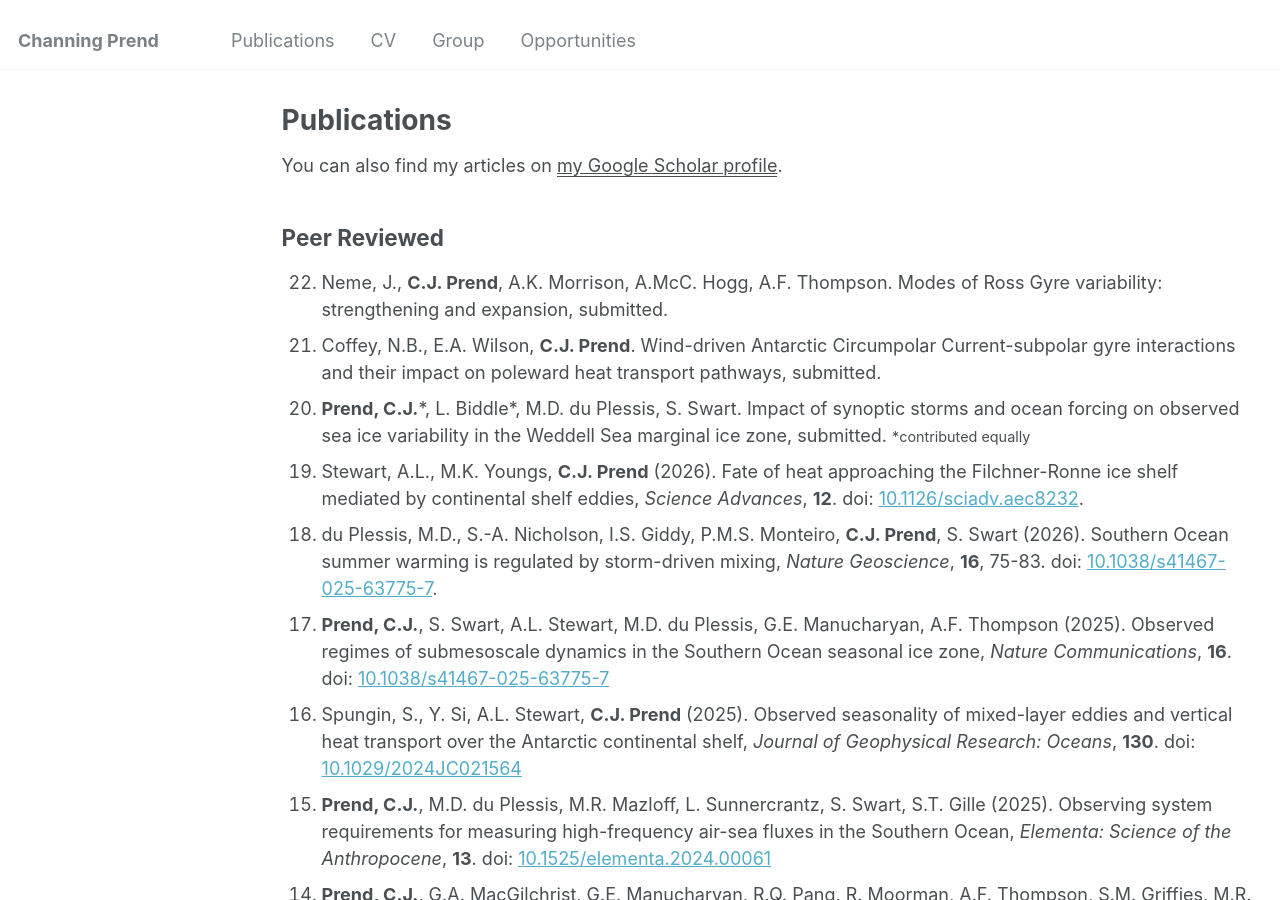
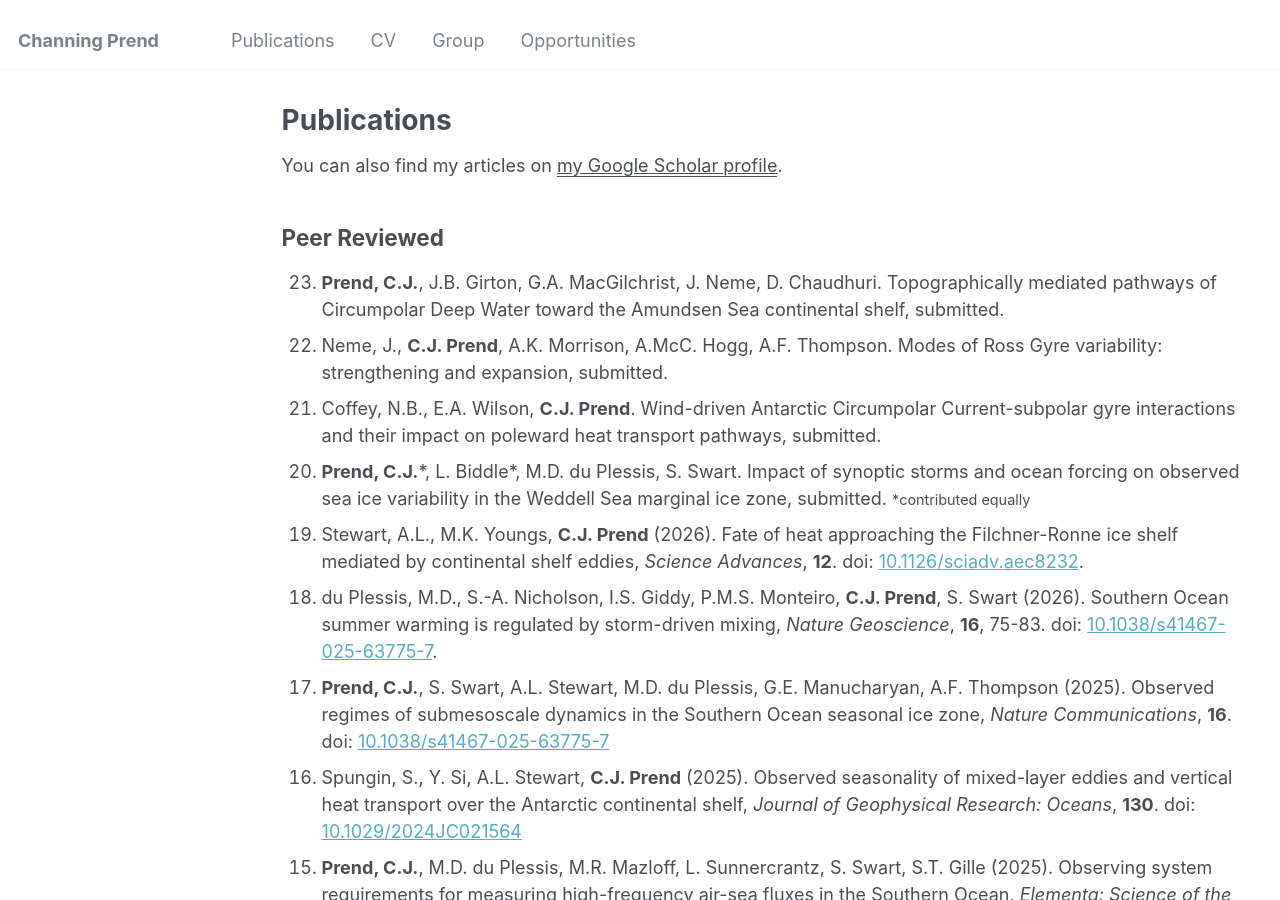
Before and after one commit to cprend/cprend.github.io, a Jekyll site: the page built from _pages/publications.md, in a window 1280 px wide and 900 px high. Built offline with Jekyll 4.4.1, drawn with Linux system fonts in a browser that asks for light colours.

Commit message:
Update publications.md

```diff
--- a/_pages/publications.md
+++ b/_pages/publications.md
@@ -9,6 +9,7 @@ You can also find my articles on <u><a href="https://scholar.google.com/citation
 
 ## Peer Reviewed
 <ol reversed>
+  <li><b>Prend, C.J.</b>, J.B. Girton, G.A. MacGilchrist, J. Neme, D. Chaudhuri. Topographically mediated pathways of Circumpolar Deep Water toward the Amundsen Sea continental shelf, submitted.</li>
   <li>Neme, J., <b>C.J. Prend</b>, A.K. Morrison, A.McC. Hogg, A.F. Thompson. Modes of Ross Gyre variability: strengthening and expansion, submitted.</li>
   <li>Coffey, N.B., E.A. Wilson, <b>C.J. Prend</b>. Wind-driven Antarctic Circumpolar Current-subpolar gyre interactions and their impact on poleward heat transport pathways, submitted.</li>
   <li><b>Prend, C.J.</b>*, L. Biddle*, M.D. du Plessis, S. Swart. Impact of synoptic storms and ocean forcing on observed sea ice variability in the Weddell Sea marginal ice zone, submitted. <span style="font-size: 0.8em;">*contributed equally</span></li>
```
